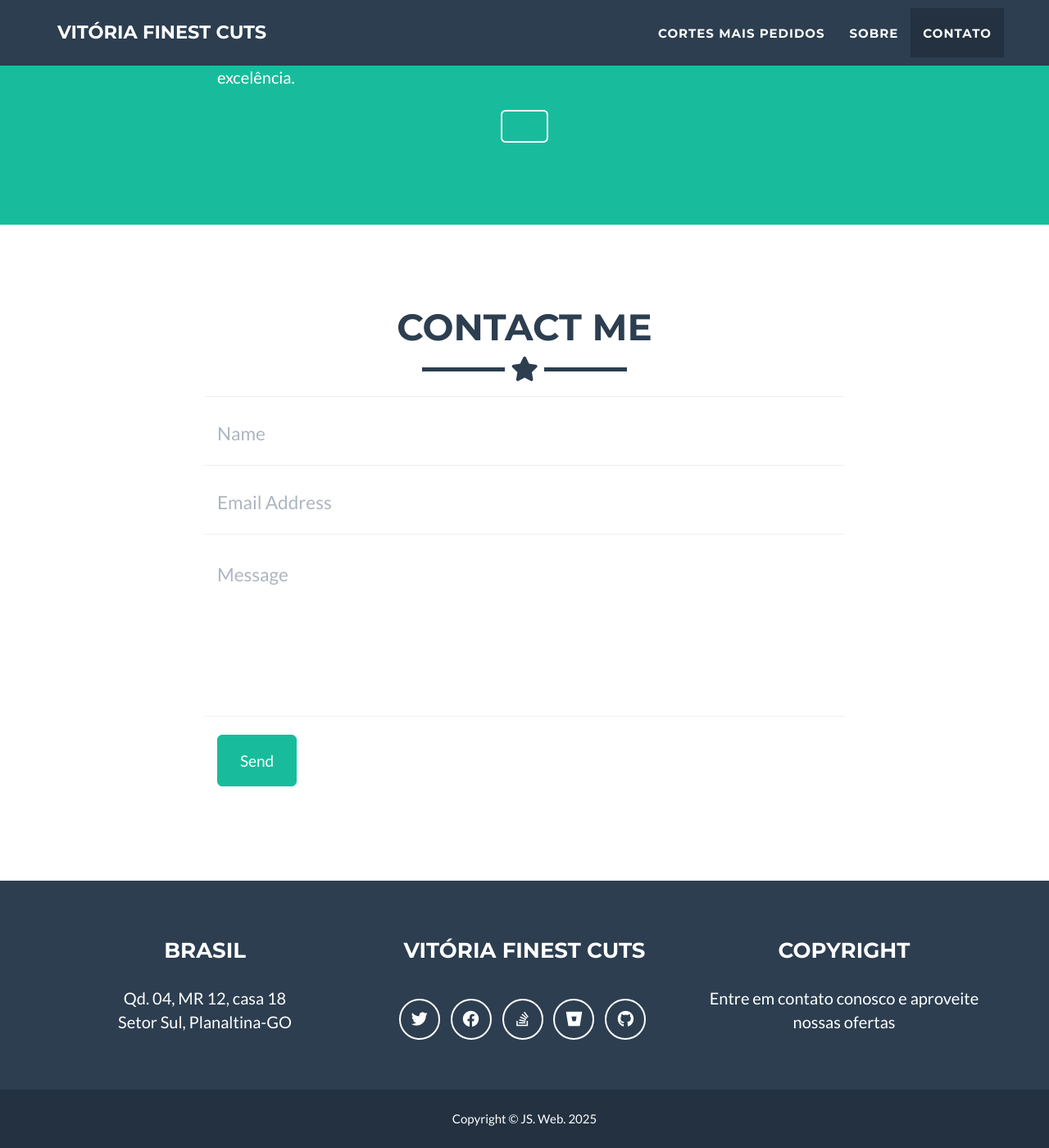
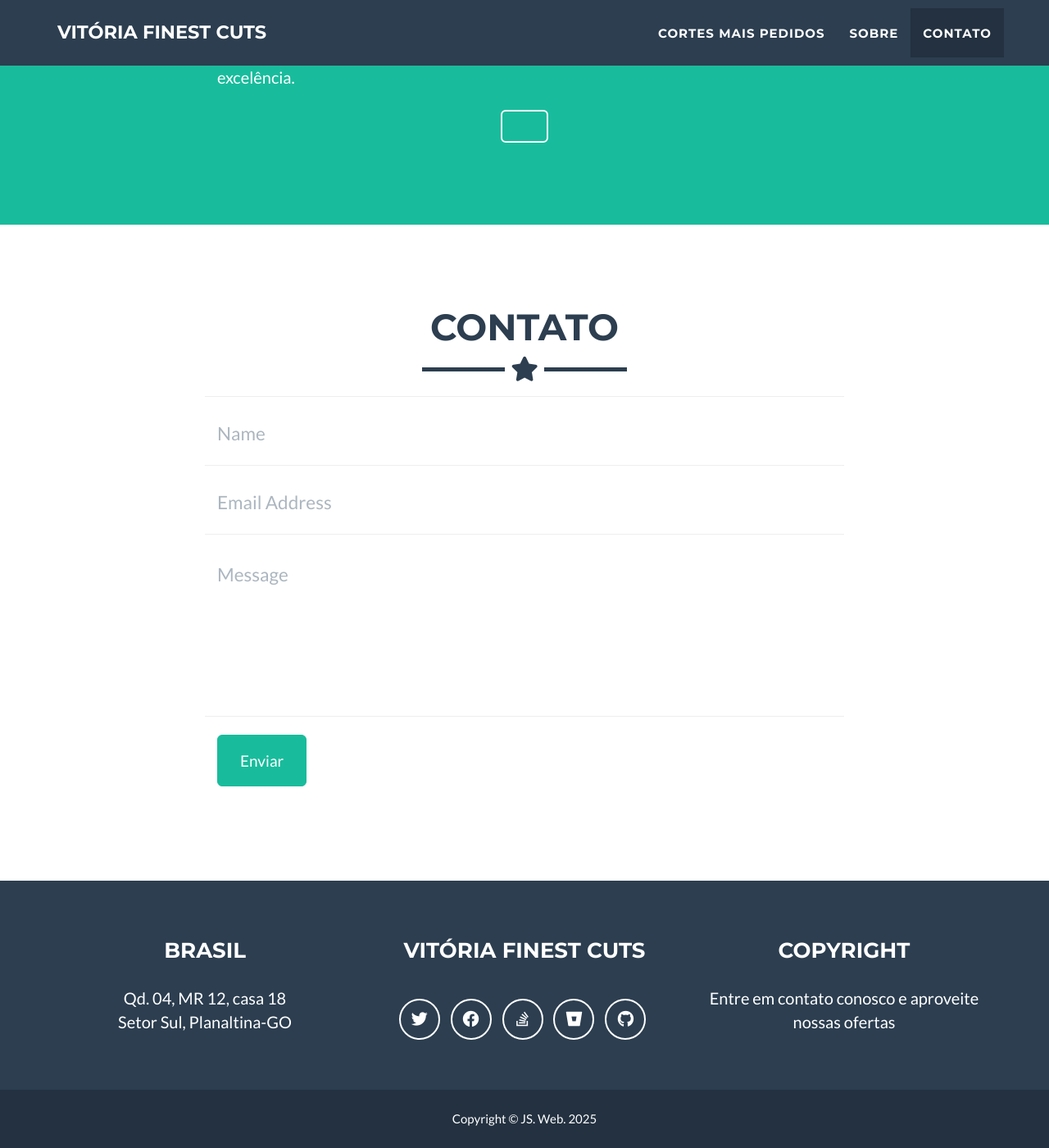
Before and after one commit to Jhonysc43/melhorescortes, a Jekyll site: the page built from _posts/2023-05-31-corte-1.md, in a window 1280 px wide and 1400 px high, scrolled down 3636 px. Shown: the whole window at 82% size. Built offline with Jekyll 4.4.1, drawn with Linux system fonts in a browser that asks for light colours; our own code applies the rules of GitHub Pages for plain Markdown files.

Commit message:
Update contact_static.html

```diff
--- a/_includes/contact_static.html
+++ b/_includes/contact_static.html
@@ -3,7 +3,7 @@
   <div class="container">
     <div class="row">
       <div class="col-lg-12 text-center">
-        <h2>Contact Me</h2>
+        <h2>Contato</h2>
         <hr class="star-primary">
       </div>
     </div>
@@ -42,7 +42,7 @@
           <div id="success"></div>
           <div class="row">
             <div class="form-group col-xs-12">
-              <button type="submit" class="btn btn-success btn-lg">Send</button>
+              <button type="submit" class="btn btn-success btn-lg">Enviar</button>
             </div>
           </div>
         </form>
```
Also changed, not shown: other parts of _includes/contact_static.html (+3 -3 lines).
